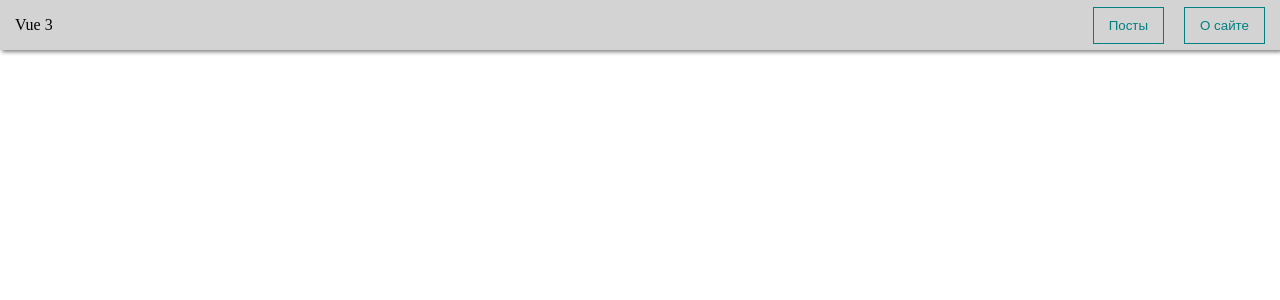
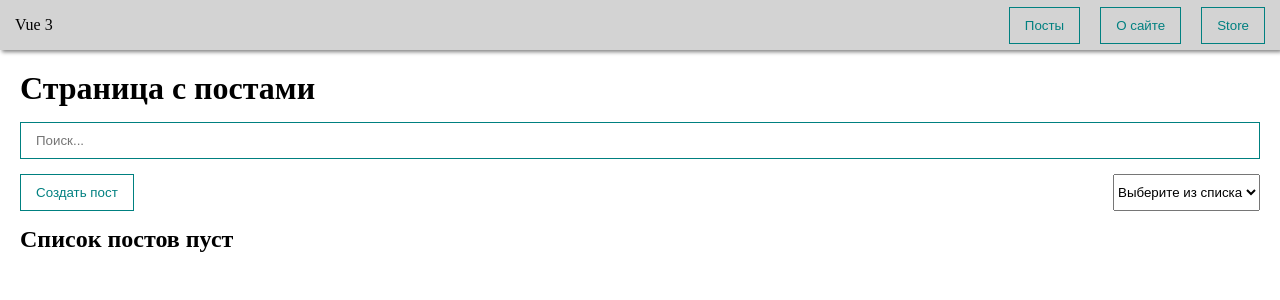
Before and after one commit to Dmitriy-Fenyov/vue_3, a Vue app: page /store in a window 1280 px wide. Before the commit this address had no page. Shown: the top 300 px of the page. Built offline with nearby package versions, Linux system fonts and the light colour scheme; no server answers.

Commit message:
Доваблен store

```diff
--- a/src/components/UI/Navbar.vue
+++ b/src/components/UI/Navbar.vue
@@ -4,6 +4,7 @@
         <div class="navbar__btns">
             <MyButton @click="$router.push('/posts')">Посты</MyButton>
             <MyButton style="margin-left: 20px;" @click="$router.push('/about')">О сайте</MyButton>
+            <MyButton style="margin-left: 20px;" @click="$router.push('/store')">Store</MyButton>
         </div>
     </div>
 </template>
--- a/src/main.js
+++ b/src/main.js
@@ -4,6 +4,7 @@ import components from '@/components/UI'
 import router from './router/router'
 import VIntersection from './directives/VIntersection'
 import directives from './directives'
+import store from './store'
 const app = createApp(App)
 
 components.forEach(component => {
@@ -18,4 +19,5 @@ app.directive('intersection', VIntersection)
 
 app
     .use(router)
+    .use(store)
     .mount('#app')
--- a/src/pages/PostPage.vue
+++ b/src/pages/PostPage.vue
@@ -1,5 +1,5 @@
 <template>
-    <div class="app">
+    <div>
         <h1>Страница с постами</h1>
         <MyInput v-model="searchQuery" placeholder="Поиск..."></MyInput>
         <div class="app__btns">
--- /dev/null
+++ b/src/pages/PostPageWithStore.vue
@@ -0,0 +1,112 @@
+<template>
+    <div>
+        <h1>Страница с постами</h1>
+        <MyInput :model-value="searchQuery" @update:model-value="setSearchQuery" placeholder="Поиск..."></MyInput>
+        <div class="app__btns">
+            <MyButton @click="showDialog">
+            Создать пост
+        </MyButton>
+        <MySelect :model-value="selectedSort" @update:model-value="setSelectedSort" :options="sortOptions"></MySelect>
+        </div>
+        <MyDialog v-model:show="dialogVisible" >
+            <PostForm @create="createPost"/>
+        </MyDialog>
+        <PostList :posts="sortedAndSearchPosts" @remove="removePost" v-if="!isPostsLoading"/>
+        <div v-else>
+            Идет загрузка...
+        </div>
+        <div v-intersection="loadMorePosts" class="observer"></div>
+    </div>
+</template>
+
+<script>
+import PostForm from "@/components/PostForm";
+import PostList from "@/components/PostList";
+import MyDialog from "@/components/UI/MyDialog";
+import MyButton from "@/components/UI/MyButton";
+import MySelect from "@/components/UI/MySelect";
+import MyInput from "@/components/UI/MyInput";
+import axios from "axios";
+import { mapState, mapGetters, mapMutations, mapActions } from "vuex";
+export default {
+    components: {
+    PostForm,
+    PostList,
+    MyDialog,
+    MyButton,
+    MySelect,
+    MyInput,
+},
+
+    data() {
+        return {
+            posts: [],
+            dialogVisible: false,
+        }
+    },
+    methods: {
+        ...mapMutations({
+            setPage: 'post/setPage',
+            setSearchQuery: 'post/setSearchQuery',
+            setSelectedSort: 'post/setSelectedSort'
+        }),
+        ...mapActions({
+            loadMorePosts: 'post/loadMorePosts',
+            fetchPosts: 'post/fetchPosts'
+        }),
+        createPost(post) {
+            this.posts.push(post);
+            this.dialogVisible = false;
+        },
+        removePost(post) {
+            this.posts = this.posts.filter(p => p.id !== post.id)
+        },
+        showDialog() {
+            this.dialogVisible = true;
+        },
+
+    },
+    mounted() {
+        this.fetchPosts();
+
+    },
+    computed: {
+        ...mapState({
+            posts: state => state.post.posts,
+            isPostsLoading: state => state.post.isPostsLoading,
+            selectedSort: state => state.post.selectedSort,
+            searchQuery: state => state.post.searchQuery,
+            page: state => state.post.page,
+            limit: state => state.post.limit,
+            totalPages: state => state.post.totalPages,
+            sortOptions: state => state.post.sortOptions
+        }),
+        ...mapGetters({
+            sortedPosts: 'post/sortedPosts',
+            sortedAndSearchPosts: 'post/sortedAndSearchPosts'
+        })
+    }
+}
+</script>
+
+<style>
+*{
+    margin: 0;
+    padding: 0;
+    box-sizing: border-box;
+}
+
+.app {
+    padding: 20px;
+}
+
+.app__btns {
+    display: flex;
+    justify-content: space-between;
+    margin: 15px 0;
+}
+
+.observer {
+    height: 20px;
+}
+</style>
--- a/src/router/router.js
+++ b/src/router/router.js
@@ -3,6 +3,7 @@ import { createRouter, createWebHistory } from "vue-router"
 import PostPage from "@/pages/PostPage"
 import About from "@/pages/About"
 import PostIdPage from "@/pages/PostIdPage"
+import PostPageWithStore from "@/pages/PostPageWithStore"
 
 const routes = [
     {
@@ -22,6 +23,10 @@ const routes = [
         name: 'posts',
         component: PostIdPage
     },
+    {
+        path: '/store',
+        component: PostPageWithStore
+    },
 ]
 
 const router = createRouter( {
--- /dev/null
+++ b/src/store/index.js
@@ -0,0 +1,8 @@
+import { createStore } from "vuex";
+import { postModule } from "./postModule";
+
+export default createStore({
+    modules: {
+        post: postModule
+    },
+})
--- /dev/null
+++ b/src/store/postModule.js
@@ -0,0 +1,82 @@
+import axios from "axios";
+export const postModule = {
+    state: () => ({
+        posts: [],
+        isPostsLoading: false,
+        selectedSort: '',
+        searchQuery: '',
+        page: 1,
+        limit: 10,
+        totalPages: 0,
+        sortOptions: [
+            {value: 'title', name:'По названию'},
+            {value: 'body', name:'По содержанию'},
+        ]
+    }),
+    getters: {
+        sortedPosts(state) {
+            return [...state.posts].sort((post1, post2) => post1[state.selectedSort]?.localeCompare(post2[state.selectedSort]))
+        },
+        sortedAndSearchPosts(state, getters) {
+            return getters.sortedPosts.filter(post => post.title.toLowerCase().includes(state.searchQuery.toLowerCase()))
+        }
+    },
+    mutations: {
+        setPosts(state, posts) {
+            state.posts = posts;
+        },
+        setLoading (state, bool) {
+            state.isPostsLoading = bool;
+        },
+        setPage(state, page) {
+            state.page = page;
+        },
+        setSelectedSort(state, selectedSort) {
+            state.selectedSort = selectedSort;
+        },
+        setTotalPages(state, totalPages) {
+            state.totalPages = totalPages;
+        },
+        setSearchQuery(state, searchQuery) {
+            state.searchQuery = searchQuery;
+        },
+    },
+    actions: {
+    async fetchPosts({state, commit}) {
+        try {
+            commit('setLoading', true);
+            const response = await axios.get('https://jsonplaceholder.typicode.com/posts',
+                { params: {
+                    _page: state.page,
+                    _limit: state.limit
+                }
+        });
+            commit('setTotalPages', Math.ceil(response.headers['x-total-count']/ state.limit));
+            commit('setPosts', response.data)
+        }
+        catch (e) {
+            console.log(e)
+        } finally {
+            commit('setLoading', false);
+        }
+    },
+    async loadMorePosts({state, commit}) {
+        try {
+            commit('setPage', state.page +1)
+            const response = await axios.get('https://jsonplaceholder.typicode.com/posts',
+                { params: {
+                    _page: state.page,
+                    _limit: state.limit
+                }
+        });
+        commit('setTotalPages', Math.ceil(response.headers['x-total-count']/ state.limit));
+        commit('setPosts', [...state.posts, ...response.data]);
+        }
+        catch (e) {
+            console.log(e)
+        }
+    }
+},
+    namespaced: true
+
+}
```
